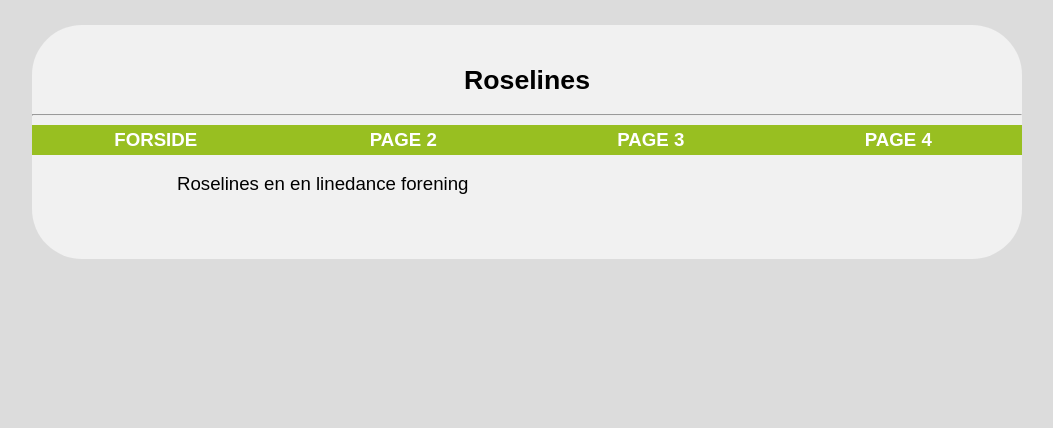
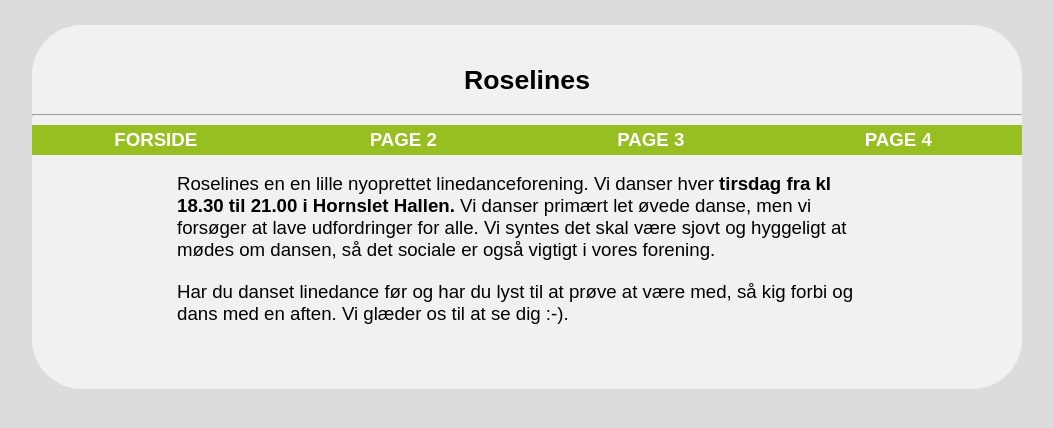
Before and after one commit to lonemathiasen/lonemathiasen.github.io, a Jekyll site: the page built from index.md, in a window 1280 px wide. Shown: the top 428 px of the page, without its empty margins (113-1166 px from the left). Built offline with Jekyll 4.4.1, drawn with Linux system fonts in a browser that asks for light colours.

Commit message:
Ny tekst på siden

```diff
--- a/index.md
+++ b/index.md
@@ -3,5 +3,6 @@ layout: default
 title: Roselines
 description: Awesome description here
 ---
+Roselines en en lille nyoprettet linedanceforening. Vi danser hver **tirsdag fra kl 18.30 til 21.00 i Hornslet Hallen.** Vi danser primært let øvede danse, men vi forsøger at lave udfordringer for alle. Vi syntes det skal være sjovt og hyggeligt at mødes om dansen, så det sociale er også vigtigt i vores forening.
 
-Roselines en en linedance forening
+Har du danset linedance før og har du lyst til at prøve at være med, så kig forbi og dans med en aften. Vi glæder os til at se dig :-).
```
